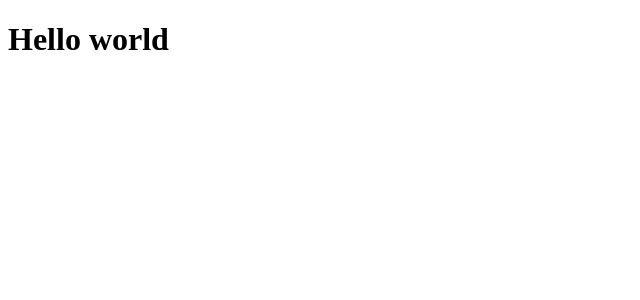
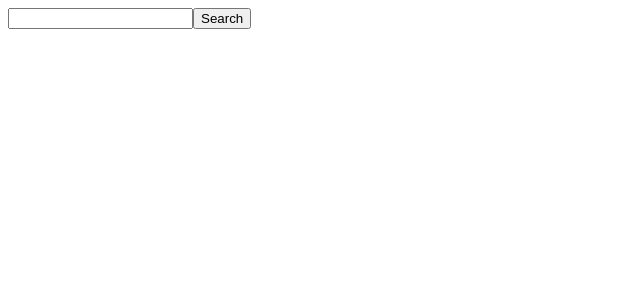
Before and after one commit to kardi06/react-picts, a React (Create React App) app: page / in a window 1280 px wide. Shown: the top 300 px of the page, without its empty margins (0-640 px from the left). Built offline with nearby package versions, Linux system fonts and the light colour scheme.

Commit message:
Search bar

```diff
--- a/package.json
+++ b/package.json
@@ -6,6 +6,7 @@
     "@testing-library/jest-dom": "^5.17.0",
     "@testing-library/react": "^13.4.0",
     "@testing-library/user-event": "^13.5.0",
+    "axios": "^1.7.3",
     "react": "^18.3.1",
     "react-dom": "^18.3.1",
     "react-scripts": "5.0.1",
--- a/src/App.js
+++ b/src/App.js
@@ -1,6 +1,15 @@
+import SearchBar from "./components/SearchBar";
+
 function App() {
+    const handleSubmit = (term) =>{
+        console.log('nyobain aja ' + term);
+    };
+
     return (
-        <h1>Hello world</h1>
+        <div>
+            <SearchBar onSubmit={handleSubmit}/>
+        </div>
+
     )
 }
 
--- a/src/components/SearchBar.js
+++ b/src/components/SearchBar.js
@@ -1,6 +1,13 @@
-function SearchBar() {
+function SearchBar({onSubmit}) {
+    const handleClick = () => {
+        onSubmit('cars');
+    }
     return (
-        <div>SearchBar</div>
+        <div>
+            <input/>
+            <button onClick={handleClick}>Search</button>
+        </div>
+
     )
 }
 
```
Also changed, not shown: src/api.js (added, +17 -0 lines), 1 other file (tests, documents, lock files or other folders).
